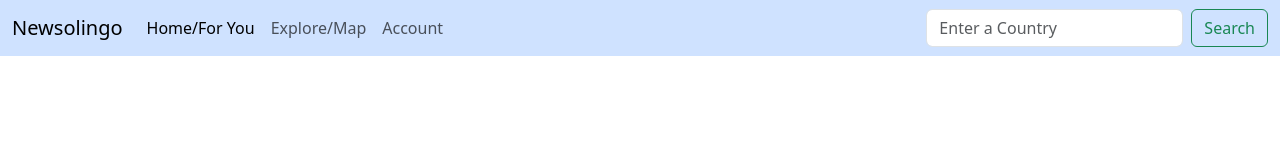
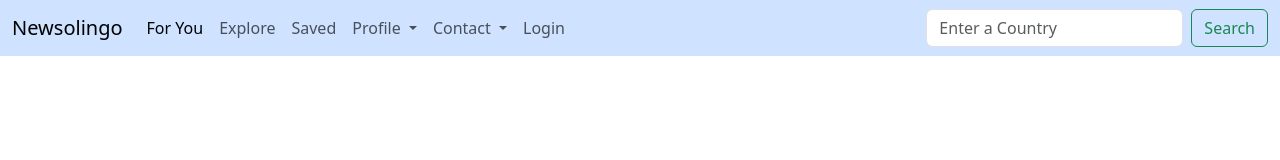
Before and after one commit to DomTorres/Newsolingo, a plain HTML site: page index.html in a window 1280 px wide. Drawn offline with nearby package versions, Linux system fonts and the light colour scheme.

Commit message:
Updated navbar

```diff
--- a/index.html
+++ b/index.html
@@ -38,14 +38,37 @@
           <div class="collapse navbar-collapse" id="navbarTogglerDemo03">
             <ul class="navbar-nav me-auto mb-2 mb-lg-0">
               <li class="nav-item">
-                <a class="nav-link active" aria-current="page" href="#">Home/For You</a>
+                <a class="nav-link active" aria-current="page" href="#">For You</a>
               </li>
               <li class="nav-item">
-                <a class="nav-link" href="#">Explore/Map</a>
+                <a class="nav-link" href="#">Explore</a>
               </li>
               <li class="nav-item">
-                <a class="nav-link" aria-disabled="true">Account</a>
+                <a class="nav-link" aria-disabled="true">Saved</a>
               </li>
+            <li class="nav-item dropdown">
+              <a class="nav-link dropdown-toggle" href="#" role="button" data-bs-toggle="dropdown" aria-expanded="false">
+                Profile
+              </a>
+              <ul class="dropdown-menu">
+                <li><a class="dropdown-item" href="#">Personal Information</a></li>
+                <li><a class="dropdown-item" href="#">Preferences</a></li>
+                <li><a class="dropdown-item" href="#">Progress</a></li>
+                <li><a class="dropdown-item" href="#">Setting</a></li>
+              </ul>
+            </li>
+            <li class="nav-item dropdown">
+              <a class="nav-link dropdown-toggle" href="#" role="button" data-bs-toggle="dropdown" aria-expanded="false">
+                Contact
+              </a>
+              <ul class="dropdown-menu">
+                <li><a class="dropdown-item" href="#">About Us</a></li>
+                <li><a class="dropdown-item" href="#">Contact Us</a></li>
+              </ul>
+            </li>
+            <li class="nav-item">
+              <a class="nav-link" aria-disabled="true">Login</a>
+            </li>
             </ul>
             <form class="d-flex" role="search">
               <input class="form-control me-2" type="search" placeholder="Enter a Country" aria-label="Search">
```
